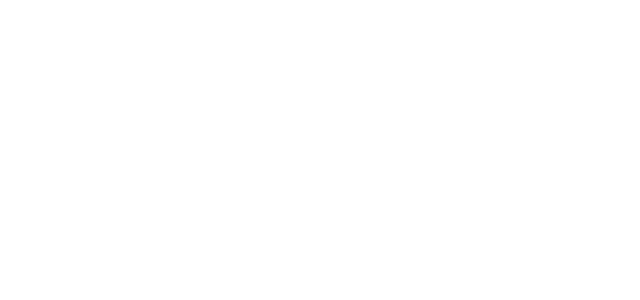
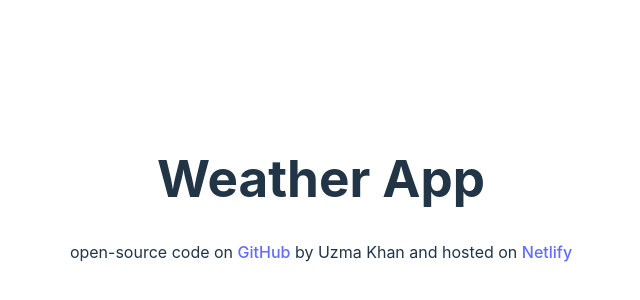
Before and after one commit to Uzmakh/Week-05WeatherApp, a React (Vite) app: page / in a window 1280 px wide. Shown: the part 202-502 px from the top of the page, without its empty margins (319-959 px from the left). Built offline with nearby package versions, Linux system fonts and the light colour scheme.

Commit message:
Added footer

```diff
--- a/src/App.jsx
+++ b/src/App.jsx
@@ -6,7 +6,10 @@
 
   return (
     <>
-
+    <h1>Weather App</h1>
+    <footer>
+    <p>open-source code on <a href="https://github.com/Uzmakh/sheCodesReact-Weather-App">GitHub</a> by Uzma Khan and hosted on <a href="https://ajax-searchengine.netlify.app/">Netlify</a></p>
+    </footer>
     </>
   )
 }
```
